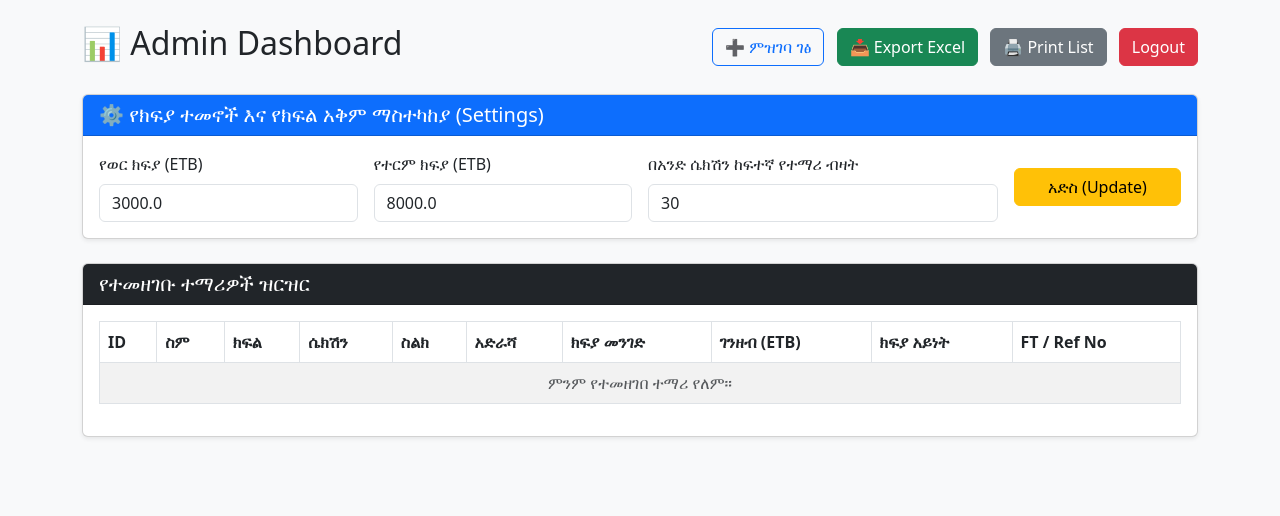
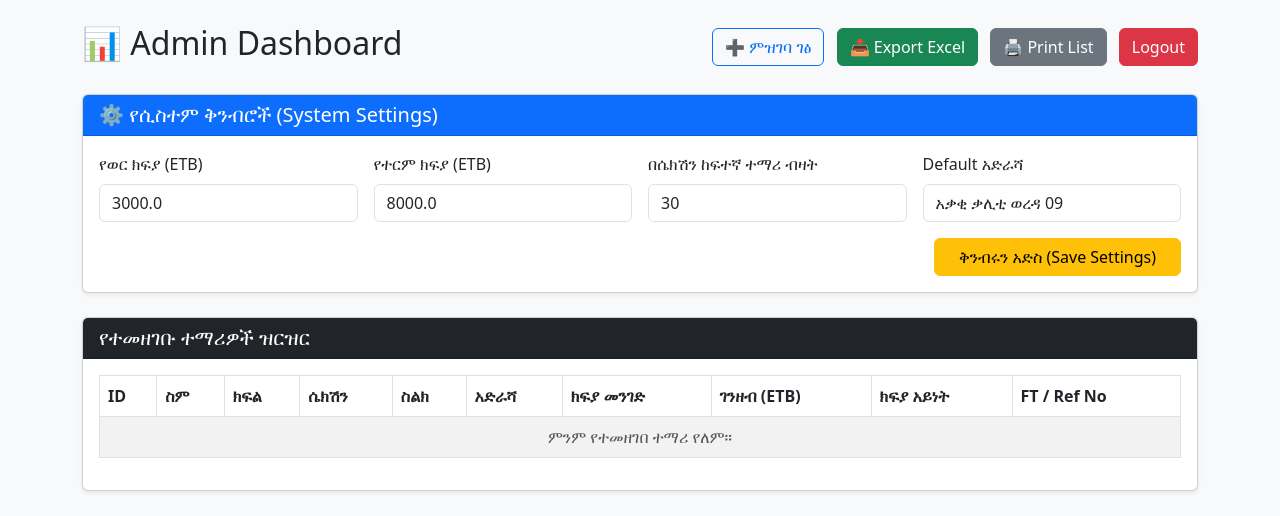
Before and after one commit to kiyya1/Kiyya-students-manager, a Flask app: page /admin in a window 1280 px wide. Shown: the top 516 px of the page. Run offline with Flask 3, Linux system fonts and the light colour scheme; a user stored in the database is signed in.

Commit message:
Added default address configuration managed by admin

```diff
--- a/app.py
+++ b/app.py
@@ -41,7 +41,8 @@ class Setting(db.Model):
     id = db.Column(db.Integer, primary_key=True)
     monthly_fee = db.Column(db.Float, default=3000.0)
     term_fee = db.Column(db.Float, default=8000.0)
-    class_capacity = db.Column(db.Integer, default=30)  # Max students per section
+    class_capacity = db.Column(db.Integer, default=30)
+    default_address = db.Column(db.String(200), default="አቃቂ ቃሊቲ ወረዳ 09")
 
 # Initialize Database
 with app.app_context():
@@ -52,8 +53,15 @@ with app.app_context():
         db.session.add(default_admin)
         db.session.commit()
 
-    if not Setting.query.first():
-        default_settings = Setting(monthly_fee=3000.0, term_fee=8000.0, class_capacity=30)
+    # Check and initialize Settings
+    settings = Setting.query.first()
+    if not settings:
+        default_settings = Setting(
+            monthly_fee=3000.0,
+            term_fee=8000.0,
+            class_capacity=30,
+            default_address="አቃቂ ቃሊቲ ወረዳ 09"
+        )
         db.session.add(default_settings)
         db.session.commit()
 
@@ -78,10 +86,9 @@ def add_student():
 
     # Automatic Section Assignment Logic (A, B, C...)
     existing_count = Student.query.filter_by(grade=grade).count()
-    capacity = settings.class_capacity if settings.class_capacity > 0 else 30
+    capacity = settings.class_capacity if (settings and settings.class_capacity > 0) else 30
 
     section_index = existing_count // capacity
-    # Generates 'A', 'B', 'C', etc.
     assigned_section = string.ascii_uppercase[section_index % 26]
 
     new_student = Student(
@@ -129,9 +136,14 @@ def update_settings():
         return redirect(url_for('login'))
 
     settings = Setting.query.first()
+    if not settings:
+        settings = Setting()
+        db.session.add(settings)
+
     settings.monthly_fee = float(request.form.get('monthly_fee'))
     settings.term_fee = float(request.form.get('term_fee'))
     settings.class_capacity = int(request.form.get('class_capacity'))
+    settings.default_address = request.form.get('default_address')
     db.session.commit()
 
     flash('ቅንብሮች በስኬት ተቀይረዋል!', 'success')
--- a/templates/admin.html
+++ b/templates/admin.html
@@ -2,7 +2,7 @@
 <html lang="am">
 <head>
   <meta charset="UTF-8">
-  <title>Admin Dashboard - Kiyya Students Manager</title>
+  <title>Admin Dashboard - Student Manager</title>
   <link href="https://cdn.jsdelivr.net/npm/bootstrap@5.3.0/dist/css/bootstrap.min.css" rel="stylesheet">
   <style>
     @media print {
@@ -33,27 +33,31 @@
       {% endif %}
     {% endwith %}
 
-    <!-- Payment Fee & Capacity Settings Section -->
+    <!-- Payment, Capacity & Default Address Settings -->
     <div class="card shadow-sm mb-4 no-print">
       <div class="card-header bg-primary text-white">
-        <h5 class="mb-0">⚙️ የክፍያ ተመኖች እና የክፍል አቅም ማስተካከያ (Settings)</h5>
+        <h5 class="mb-0">⚙️ የሲስተም ቅንብሮች (System Settings)</h5>
       </div>
       <div class="card-body">
         <form action="/update_settings" method="POST" class="row g-3 align-items-center">
           <div class="col-md-3">
             <label class="form-label">የወር ክፍያ (ETB)</label>
-            <input type="number" step="0.01" name="monthly_fee" class="form-control" value="{{ settings.monthly_fee }}" required>
+            <input type="number" step="0.01" name="monthly_fee" class="form-control" value="{{ settings.monthly_fee if settings else 3000 }}" required>
           </div>
           <div class="col-md-3">
             <label class="form-label">የተርም ክፍያ (ETB)</label>
-            <input type="number" step="0.01" name="term_fee" class="form-control" value="{{ settings.term_fee }}" required>
+            <input type="number" step="0.01" name="term_fee" class="form-control" value="{{ settings.term_fee if settings else 8000 }}" required>
           </div>
-          <div class="col-md-4">
-            <label class="form-label">በአንድ ሴክሽን ከፍተኛ የተማሪ ብዛት</label>
-            <input type="number" name="class_capacity" class="form-control" value="{{ settings.class_capacity }}" required placeholder="ምሳሌ፡ 30">
+          <div class="col-md-3">
+            <label class="form-label">በሴክሽን ከፍተኛ ተማሪ ብዛት</label>
+            <input type="number" name="class_capacity" class="form-control" value="{{ settings.class_capacity if settings else 30 }}" required>
           </div>
-          <div class="col-md-2 d-flex align-items-end">
-            <button type="submit" class="btn btn-warning w-100">አድስ (Update)</button>
+          <div class="col-md-3">
+            <label class="form-label">Default አድራሻ</label>
+            <input type="text" name="default_address" class="form-control" value="{{ settings.default_address if settings and settings.default_address else 'አቃቂ ቃሊቲ ወረዳ 09' }}" required>
+          </div>
+          <div class="col-md-12 text-end">
+            <button type="submit" class="btn btn-warning px-4">ቅንብሩን አድስ (Save Settings)</button>
           </div>
         </form>
       </div>
```
Also changed, not shown: templates/register.html (+4 -4 lines).
